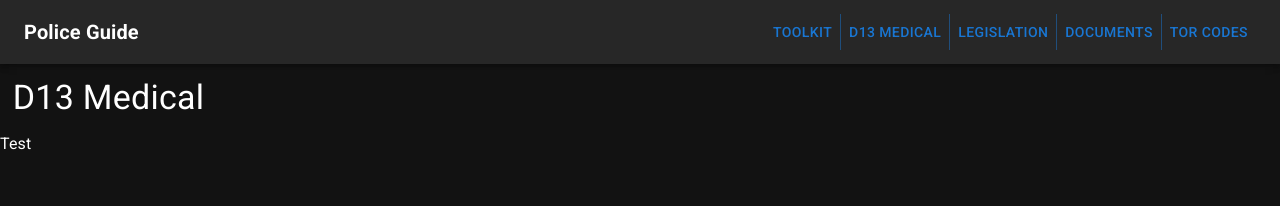
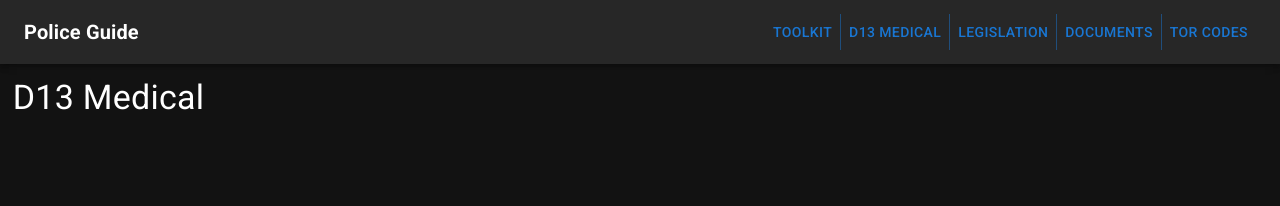
Before and after one commit to O5car1/PoliceGuide, a React (Create React App) app: page /d13 in a window 1280 px wide. Shown: the top 206 px of the page. Built offline with nearby package versions, Linux system fonts and the light colour scheme.

Commit message:
Added: D13 Training Document

```diff
--- a/src/pages/D13.js
+++ b/src/pages/D13.js
@@ -4,7 +4,9 @@ const D13Medical = () => {
     return (
         <Box>
             <Typography variant="h4" padding={'1%'}>D13 Medical</Typography>
-            Test
+            <Box sx={{ width: '100%', height: '83vh' }}>
+                <object width='100%' height='100%' data="..content/test.txt"/>
+            </Box>
         </Box>
     );
 }
```
Also changed, not shown: 1 other file (tests, documents, lock files or other folders).
